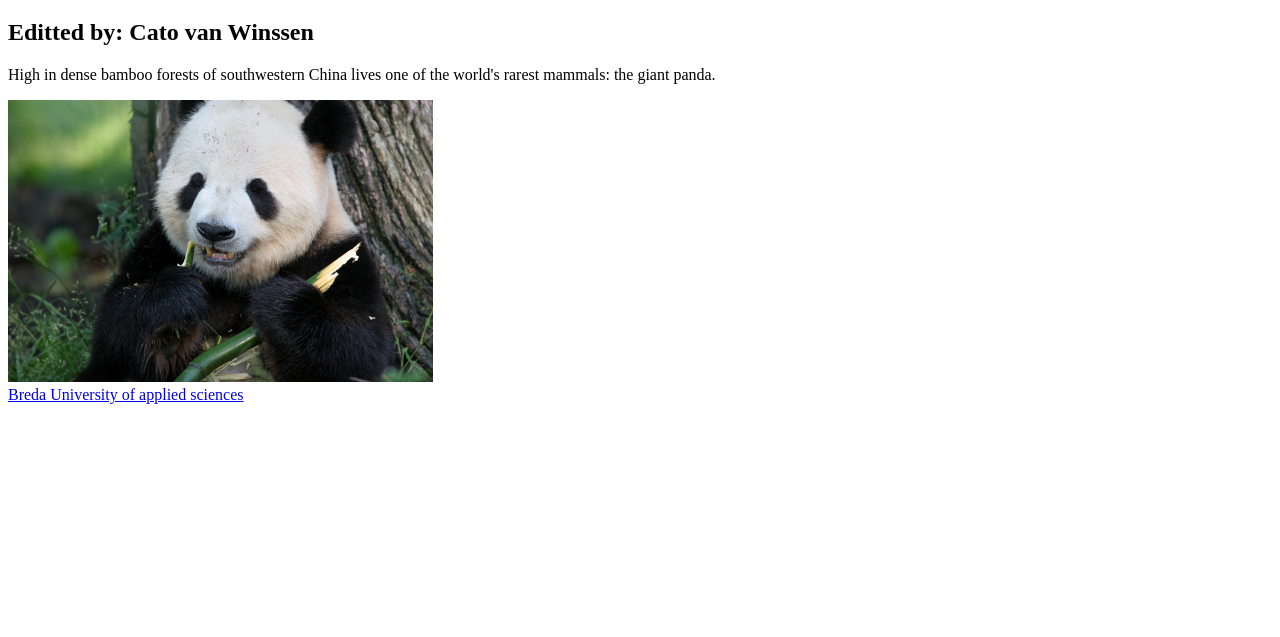
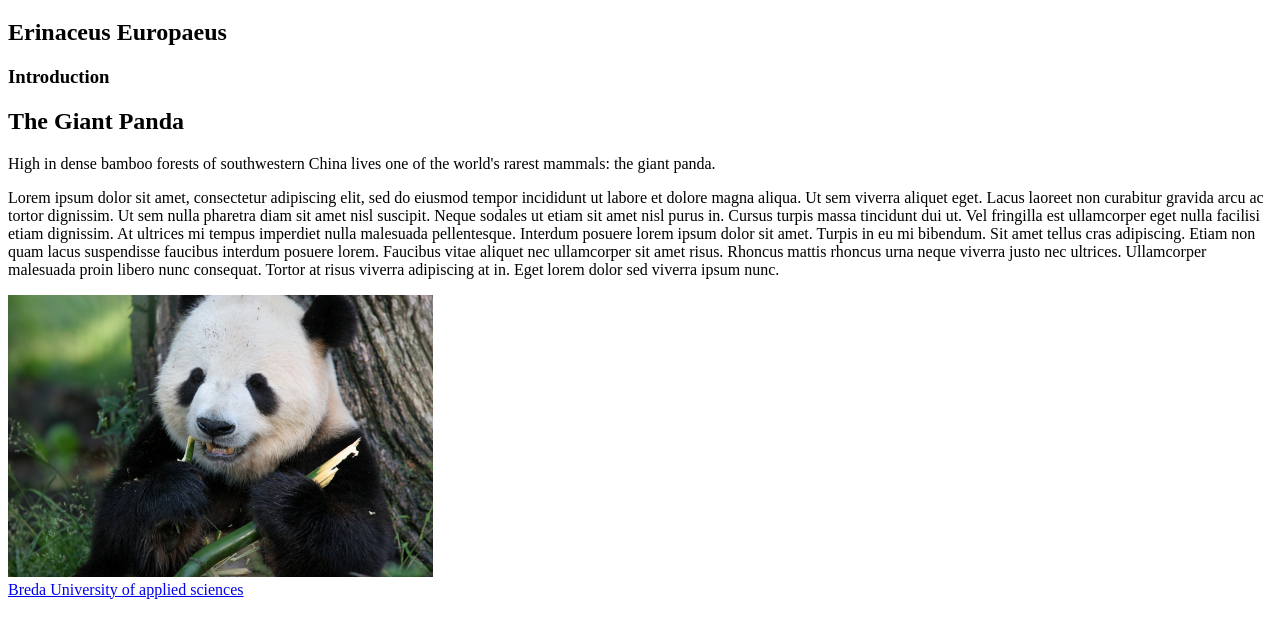
Before and after one commit to lotusninabrouwer/prj4-chapter-3, a plain HTML site: page index.html in a window 1280 px wide. Shown: the part 61-698 px from the top of the page. Drawn offline with Linux system fonts and the light colour scheme.

Commit message:
Update index.html

```diff
--- a/index.html
+++ b/index.html
@@ -3,14 +3,28 @@
   	<head>
   		<title>The Panda Bear</title>
   		<meta charset="utf-8">
+		<link rel="stylesheet" type="text/css" href="css/styles.css">
   	</head>
+
 	<body>
+		<header>
 	      <h1>The Panda Bears!</h1>
-	<h2>Editted by: Cato van Winssen</h2>
-  <div id="introduction">
+		</header>
+		<article>
+		  <h2 class="my-class">Erinaceus Europaeus</h2>
+		  	<h3 id="my-id">Introduction</h3>
+
+				<div class="my-container">
+		  			<h2>The Giant Panda</h2>
 		  			<p>High in dense bamboo forests of southwestern China lives one of the world's rarest mammals: the giant panda.</p>
+		    	</div>
+
+			    <p class="my-class">
+			 		Lorem ipsum dolor sit amet, consectetur adipiscing elit, sed do eiusmod tempor incididunt ut labore et dolore magna aliqua. Ut sem viverra aliquet eget. Lacus laoreet non curabitur gravida arcu ac tortor dignissim. Ut sem nulla pharetra diam sit amet nisl suscipit. Neque sodales ut etiam sit amet nisl purus in. Cursus turpis massa tincidunt dui ut. Vel fringilla est ullamcorper eget nulla facilisi etiam dignissim. At ultrices mi tempus imperdiet nulla malesuada pellentesque. Interdum posuere lorem ipsum dolor sit amet. Turpis in eu mi bibendum. Sit amet tellus cras adipiscing. Etiam non quam lacus suspendisse faucibus interdum posuere lorem. Faucibus vitae aliquet nec ullamcorper sit amet risus. Rhoncus mattis rhoncus urna neque viverra justo nec ultrices. Ullamcorper malesuada proin libero nunc consequat. Tortor at risus viverra adipiscing at in. Eget lorem dolor sed viverra ipsum nunc.
+				</p>
+
 	   		<img src="images/iStock_000004809773XSmall.jpg" alt="The Panda Bear"/>
-  </div>
+		</article>
 		<div>
    		<a href="https://www.buas.nl" target="_blank">Breda University of applied sciences</a>
   		</div>
```
Lines whose indentation alone changed are shown as unchanged.
